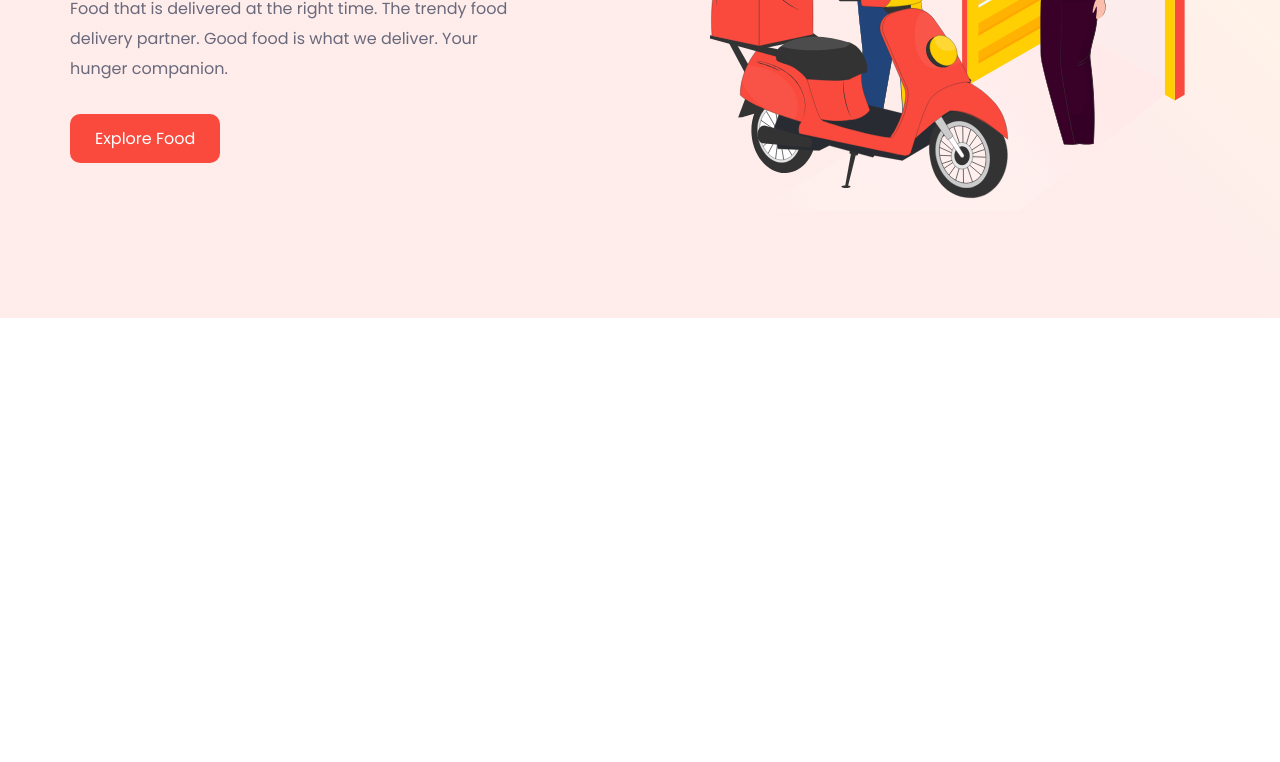
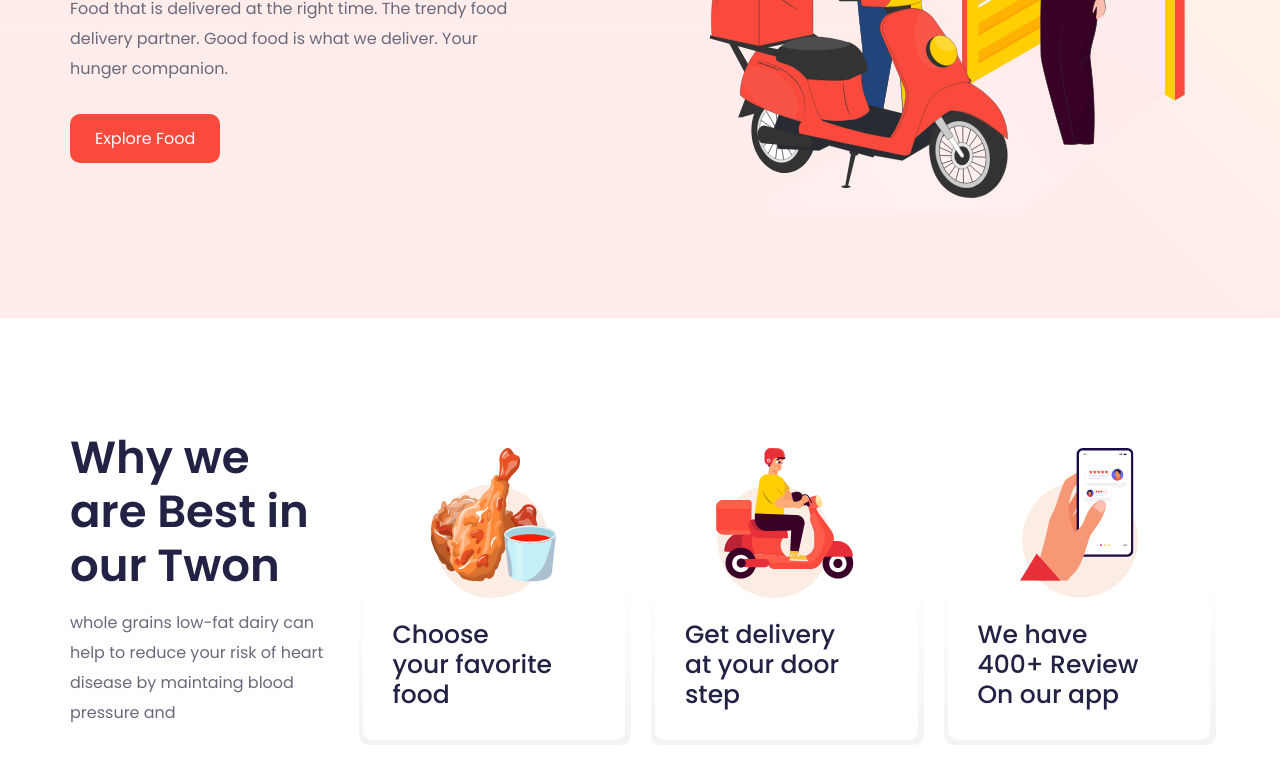
Before and after one commit to dimasnytin/mydelivery, a plain HTML site: page index.html in a window 1280 px wide. Shown: the part 482-1244 px from the top of the page. Before the commit the page ends 800 px from the top, so only its background shows below. Drawn offline with nearby package versions, Linux system fonts and the light colour scheme.

Commit message:
add section services

```diff
--- a/index.html
+++ b/index.html
@@ -25,9 +25,9 @@
     <title>MyDelivery</title>
   </head>
   <body>
-    <!--=============== Header ===============-->
+    <!--=============== Header старт===============-->
     <header class="header">
-      <!--=============== Navbar ===============-->
+      <!--=============== Navbar старт===============-->
       <nav class="navbar">
         <div class="row d-flex container">
           <!--  ЛОГОТИП  -->
@@ -65,8 +65,9 @@
           </div>
         </div>
       </nav>
+      <!--=============== Navbar стоп===============-->
 
-      <!--=============== Home ===============-->
+      <!--=============== Home старт===============-->
       <div class="home">
         <div class="row container">
           <div class="col">
@@ -96,8 +97,9 @@
           </div>
         </div>
       </div>
+      <!--=============== Home стоп===============-->
 
-      <!--=============== SignIn Form ===============-->
+      <!--=============== SignIn Form старт===============-->
       <div class="wrapper">
         <!-- форма входа -->
         <form action="" class="form">
@@ -133,10 +135,56 @@
           <i class="bx bx-x"></i>
         </div>
       </div>
+      <!--=============== SignIn Form стоп===============-->
     </header>
+    <!--=============== Header стоп===============-->
 
-    <!-- https://codevoweb.com/lc26-build-food-ordering-website-html-css-javascript/ -->
-    <!--=============== Services ===============-->
+    <!--=============== Services старт===============-->
+    <section class="section services" id="services">
+      <div class="row container">
+        <div class="col">
+          <h2>Why we are Best in our Twon</h2>
+          <p>
+            whole grains low-fat dairy can help to reduce your risk of heart disease by maintaing blood pressure and
+          </p>
+        </div>
+
+        <div class="col">
+          <div class="card">
+            <img src="./images/meat-icon.svg" alt="meat-icon">
+            <h3>
+              Choose <br>
+              your favorite <br>
+              food
+            </h3>
+          </div>
+        </div>
+
+        <div class="col">
+          <div class="card">
+            <img src="./images/delivery-icon.svg" alt="delivery-icon">
+            <h3>
+              Get delivery <br>
+              at your door <br>
+              step
+            </h3>
+          </div>
+        </div>
+
+        <div class="col">
+          <div class="card">
+            <img src="./images/phone-icon.svg" alt="phone-icon">
+            <h3>
+              We have <br>
+              400+ Review <br>
+              On our app
+            </h3>
+          </div>
+        </div>
+      </div>
+    </section>
+
+    <!--=============== Services стоп===============-->
 
     <!--=============== About ===============-->
 
--- a/scss/styles.scss
+++ b/scss/styles.scss
@@ -498,11 +498,66 @@ img {
   }
 }
 
+/* ========== Services старт =========== */
+.services {
+  padding: 10rem 0 10rem;
 
+  .row {
+    display: grid;
+    grid-template-columns: repeat(auto-fit, minmax(25rem, 1fr));
+    gap: 3rem;
+    align-items: center;
 
-/* ========== Services =========== */
+    h2 {
+      font-size: 4.5rem;
+      font-weight: 600;
+      margin-bottom: 1.5rem;
+    }
 
-/* ========== about =========== */
+    h3 {
+      font-size: 2.5rem;
+      margin-top: 1.5rem;
+      text-align: left;
+    }
+
+    .col img {
+      height: 15rem;
+    }
+
+    .card {
+      padding: 3rem;
+      border-radius: 0 0 1rem 1rem;
+      background-color: var(--white-color);
+      position: relative;
+      text-align: center;
+
+      &::before {
+        content: "";
+        position: absolute;
+        top: -1.5%;
+        left: -1.5%;
+        width: calc(100% + 1rem);
+        height: calc(100% + 1rem);
+        border-radius: 1rem;
+        background: linear-gradient(to bottom, transparent 50%, #f3f3f3);
+        z-index: -1;
+      }
+
+      &:hover::before {
+        background: linear-gradient(to bottom, transparent 50%, #ffcf03);
+      }
+    }
+  }
+}
+
+@media (max-width: 567px) {
+  .services .row h2 {
+    font-size: 3.5rem;
+  }
+}
+/* ========== Services стоп =========== */
+
+/* ========== about =========== sass ./scss/styles.scss ./css/styles.css --watch*/
 
 /* ========== Recipes =========== */
 
```
Also changed, not shown: css/styles.css, 1 other file.
